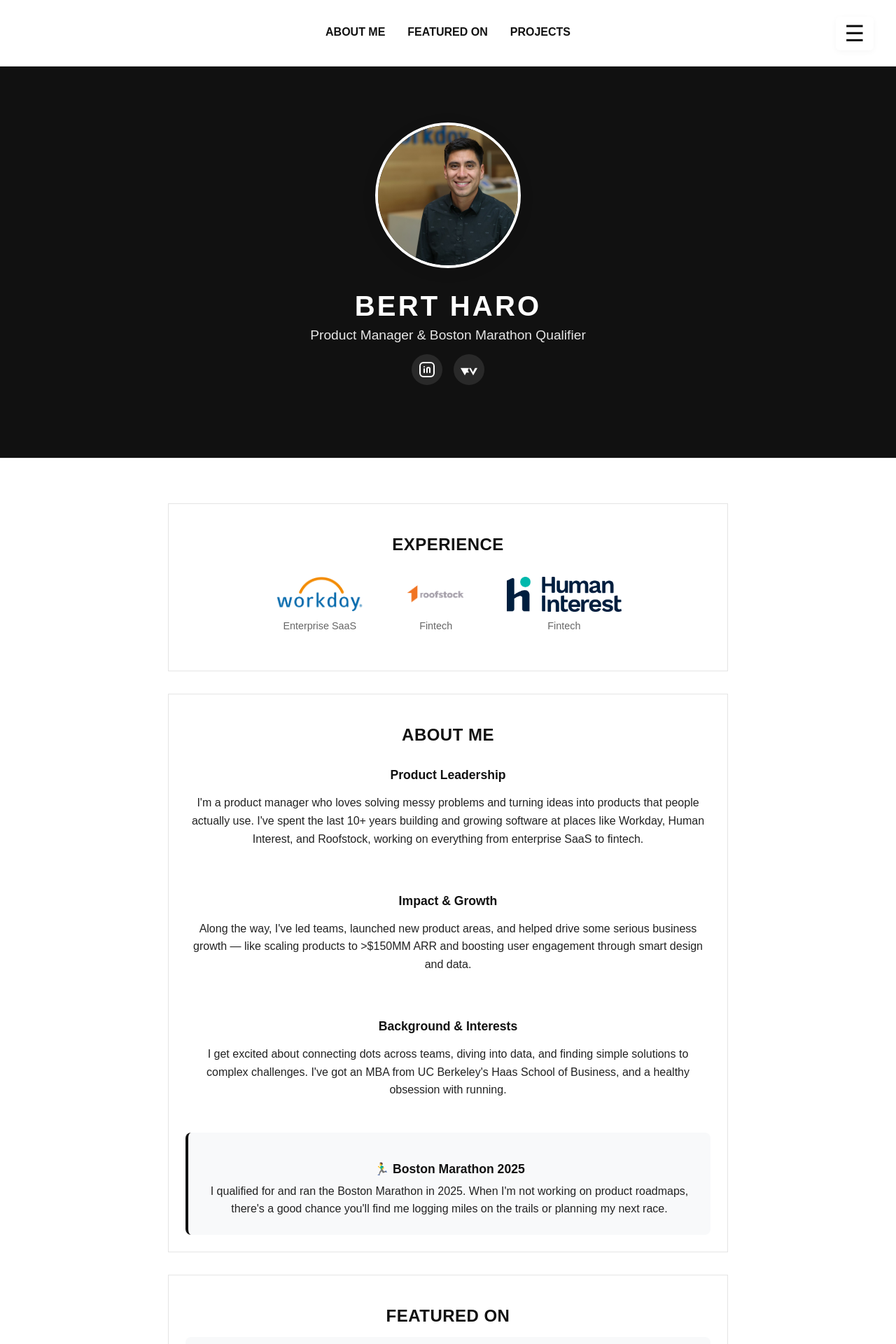
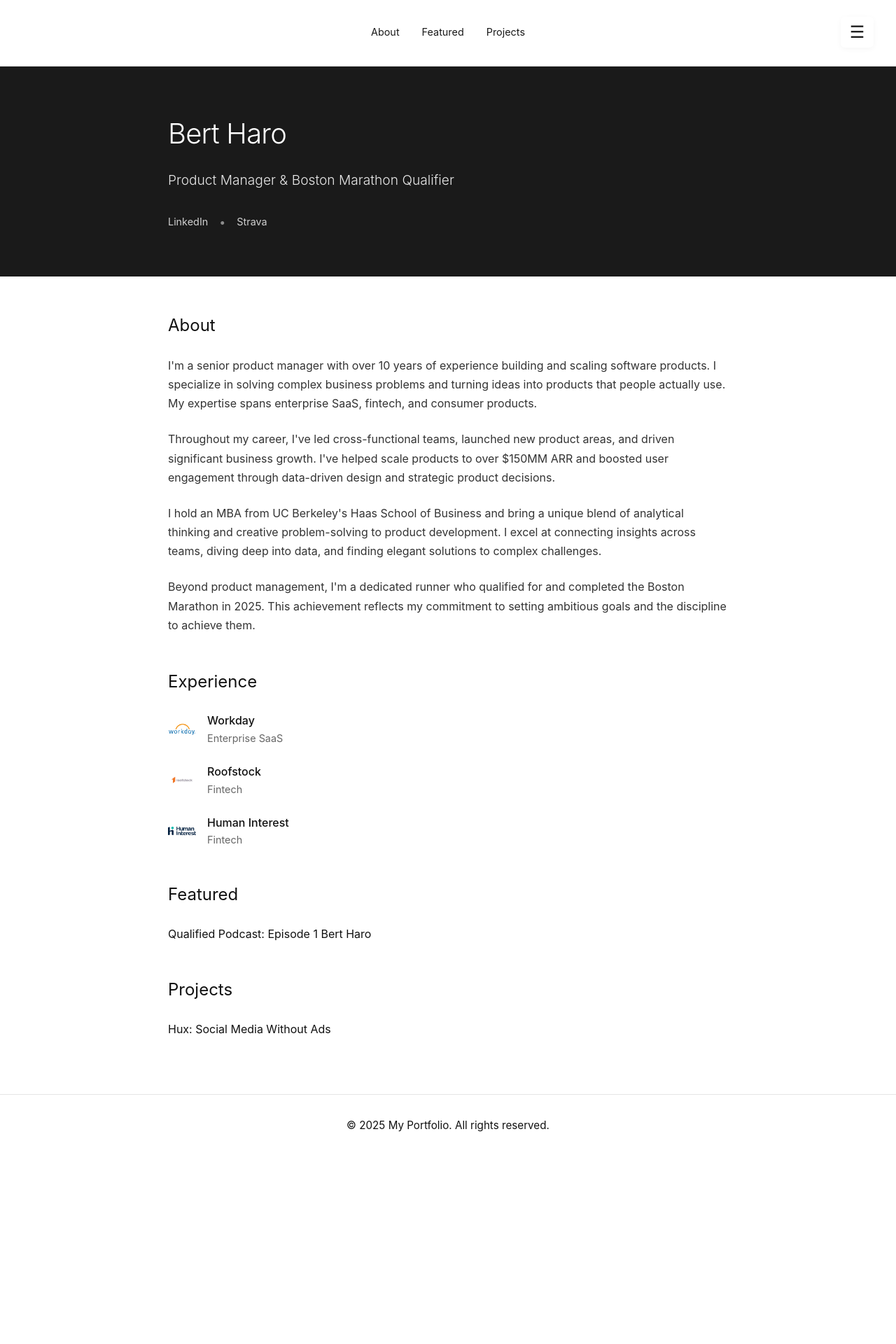
Before and after one commit to bertharo/portfolio, a React (Create React App) app: page / in a window 1280 px wide. Shown: the top 1920 px of the page at 70% size. After the commit the page ends 1651 px from the top, so only its background shows below. Built offline with nearby package versions, Linux system fonts and the light colour scheme.

Commit message:
Redesign to minimalistic academic style inspired by Dario Amodei's portfolio

```diff
--- a/src/App.js
+++ b/src/App.js
@@ -7,193 +7,164 @@ function App() {
     <div className={styles.app}>
       <Navbar />
 
-      {/* Hero Section - Clean and focused */}
+      {/* Minimalistic Hero Section */}
       <header className={styles.header}>
         <div style={{
-          display: 'flex',
-          flexDirection: 'column',
-          alignItems: 'center',
-          gap: '2rem',
-          padding: '3rem 2rem'
+          maxWidth: '800px',
+          margin: '0 auto',
+          padding: '4rem 2rem 2rem 2rem',
+          textAlign: 'left'
         }}>
-          <img src={process.env.PUBLIC_URL + '/profile-photo.jpg'} alt="Bert Haro Profile" style={{
-            width: '200px',
-            height: '200px',
-            borderRadius: '50%',
-            objectFit: 'cover',
-            border: '4px solid #fff',
-            boxShadow: '0 4px 20px rgba(0,0,0,0.1)'
-          }} />
-          <div style={{ textAlign: 'center' }}>
-            <h1 className={styles.mainTitle}>BERT HARO</h1>
+          <h1 className={styles.mainTitle} style={{
+            fontSize: '2.5rem',
+            fontWeight: '300',
+            marginBottom: '1rem',
+            color: '#fff'
+          }}>
+            Bert Haro
+          </h1>
           <p style={{
             fontSize: '1.2rem',
             color: '#fff',
-              margin: '0.5rem 0 1rem 0',
-              opacity: 0.9
+            opacity: 0.9,
+            marginBottom: '2rem',
+            fontWeight: '300'
           }}>
             Product Manager & Boston Marathon Qualifier
           </p>
           <div style={{
             display: 'flex',
-              justifyContent: 'center',
             gap: '1rem',
-              marginBottom: '1.5rem'
+            marginBottom: '2rem'
           }}>
             <a href="https://www.linkedin.com/in/bert-h-15181116/" target="_blank" rel="noopener noreferrer" style={{
               color: '#fff',
-                minWidth: '44px',
-                minHeight: '44px',
-                display: 'flex',
-                alignItems: 'center',
-                justifyContent: 'center',
-                backgroundColor: 'rgba(255,255,255,0.1)',
-                borderRadius: '50%',
-                transition: 'background-color 0.2s'
+              textDecoration: 'none',
+              fontSize: '0.9rem',
+              opacity: 0.8,
+              transition: 'opacity 0.2s'
             }} aria-label="LinkedIn">
-                <svg width="24" height="24" viewBox="0 0 24 24" fill="none" stroke="currentColor" strokeWidth="2" strokeLinecap="round" strokeLinejoin="round"><rect x="2" y="2" width="20" height="20" rx="5" ry="5"/><line x1="16" y1="11" x2="16" y2="16"/><line x1="8" y1="11" x2="8" y2="16"/><line x1="8" y1="8" x2="8" y2="8"/><line x1="12" y1="11" x2="12" y2="16"/><path d="M16 11c0-1.1-.9-2-2-2s-2 .9-2 2"/></svg>
+              LinkedIn
             </a>
+            <span style={{ color: '#fff', opacity: 0.5 }}>•</span>
             <a href="https://www.strava.com/athletes/21540517" target="_blank" rel="noopener noreferrer" style={{
               color: '#fff',
-                minWidth: '44px',
-                minHeight: '44px',
-                display: 'flex',
-                alignItems: 'center',
-                justifyContent: 'center',
-                backgroundColor: 'rgba(255,255,255,0.1)',
-                borderRadius: '50%',
-                transition: 'background-color 0.2s'
+              textDecoration: 'none',
+              fontSize: '0.9rem',
+              opacity: 0.8,
+              transition: 'opacity 0.2s'
             }} aria-label="Strava">
-                <svg width="24" height="24" viewBox="0 0 32 32" fill="none" xmlns="http://www.w3.org/2000/svg"><path d="M16 21.5l-4.5-8.5H0l8 14 8-14h-4.5l-4.5 8.5zm8 0l-4.5-8.5H16l8 14 8-14h-4.5l-4.5 8.5z" fill="currentColor"/></svg>
+              Strava
             </a>
-            </div>
           </div>
         </div>
       </header>
 
-      <main className={styles.main}>
+      <main className={styles.main} style={{ maxWidth: '800px', margin: '0 auto', padding: '2rem' }}>
 
-        {/* Experience Section - Company logos with context */}
-        <section className={styles.section}>
-          <h2 className={styles.sectionTitle}>EXPERIENCE</h2>
-          <div style={{
-            display: 'flex',
-            justifyContent: 'center',
-            alignItems: 'center',
-            gap: '3rem',
-            margin: '2rem 0',
-            flexWrap: 'wrap'
+        {/* About Section - Minimalistic */}
+        <section id="about" className={styles.section} style={{ marginBottom: '3rem' }}>
+          <h2 className={styles.sectionTitle} style={{
+            fontSize: '1.5rem',
+            fontWeight: '400',
+            marginBottom: '1.5rem',
+            color: '#111'
           }}>
-            <div style={{ textAlign: 'center' }}>
-              <img src={process.env.PUBLIC_URL + '/workday-logo.png'} alt="Workday Logo" style={{ maxHeight: '50px', width: 'auto', maxWidth: '100%', marginBottom: '0.5rem' }} />
-              <p style={{ fontSize: '0.9rem', color: '#666', margin: 0 }}>Enterprise SaaS</p>
+            About
+          </h2>
+          <div style={{ lineHeight: '1.7', color: '#333' }}>
+            <p style={{ marginBottom: '1.5rem' }}>
+              I'm a senior product manager with over 10 years of experience building and scaling software products. I specialize in solving complex business problems and turning ideas into products that people actually use. My expertise spans enterprise SaaS, fintech, and consumer products.
+            </p>
+            <p style={{ marginBottom: '1.5rem' }}>
+              Throughout my career, I've led cross-functional teams, launched new product areas, and driven significant business growth. I've helped scale products to over $150MM ARR and boosted user engagement through data-driven design and strategic product decisions.
+            </p>
+            <p style={{ marginBottom: '1.5rem' }}>
+              I hold an MBA from UC Berkeley's Haas School of Business and bring a unique blend of analytical thinking and creative problem-solving to product development. I excel at connecting insights across teams, diving deep into data, and finding elegant solutions to complex challenges.
+            </p>
+            <p>
+              Beyond product management, I'm a dedicated runner who qualified for and completed the Boston Marathon in 2025. This achievement reflects my commitment to setting ambitious goals and the discipline to achieve them.
+            </p>
           </div>
-            <div style={{ textAlign: 'center' }}>
-              <img src={process.env.PUBLIC_URL + '/roofstock-logo.png'} alt="Roofstock Logo" style={{ maxHeight: '50px', width: 'auto', maxWidth: '100%', marginBottom: '0.5rem' }} />
-              <p style={{ fontSize: '0.9rem', color: '#666', margin: 0 }}>Fintech</p>
+        </section>
+
+        {/* Experience Section - Clean list */}
+        <section className={styles.section} style={{ marginBottom: '3rem' }}>
+          <h2 className={styles.sectionTitle} style={{
+            fontSize: '1.5rem',
+            fontWeight: '400',
+            marginBottom: '1.5rem',
+            color: '#111'
+          }}>
+            Experience
+          </h2>
+          <div style={{ display: 'grid', gap: '1.5rem' }}>
+            <div style={{ display: 'flex', alignItems: 'center', gap: '1rem' }}>
+              <img src={process.env.PUBLIC_URL + '/workday-logo.png'} alt="Workday" style={{ width: '40px', height: 'auto' }} />
+              <div>
+                <div style={{ fontWeight: '500', color: '#111' }}>Workday</div>
+                <div style={{ fontSize: '0.9rem', color: '#666' }}>Enterprise SaaS</div>
               </div>
-            <div style={{ textAlign: 'center' }}>
-              <img src={process.env.PUBLIC_URL + '/human-interest-logo.png'} alt="Human Interest Logo" style={{ maxHeight: '50px', width: 'auto', maxWidth: '100%', marginBottom: '0.5rem' }} />
-              <p style={{ fontSize: '0.9rem', color: '#666', margin: 0 }}>Fintech</p>
+            </div>
+            <div style={{ display: 'flex', alignItems: 'center', gap: '1rem' }}>
+              <img src={process.env.PUBLIC_URL + '/roofstock-logo.png'} alt="Roofstock" style={{ width: '40px', height: 'auto' }} />
+              <div>
+                <div style={{ fontWeight: '500', color: '#111' }}>Roofstock</div>
+                <div style={{ fontSize: '0.9rem', color: '#666' }}>Fintech</div>
+              </div>
+            </div>
+            <div style={{ display: 'flex', alignItems: 'center', gap: '1rem' }}>
+              <img src={process.env.PUBLIC_URL + '/human-interest-logo.png'} alt="Human Interest" style={{ width: '40px', height: 'auto' }} />
+              <div>
+                <div style={{ fontWeight: '500', color: '#111' }}>Human Interest</div>
+                <div style={{ fontSize: '0.9rem', color: '#666' }}>Fintech</div>
+              </div>
             </div>
           </div>
         </section>
 
-        {/* About Section - Broken into digestible chunks */}
-        <section id="about" className={styles.section}>
-          <h2 className={styles.sectionTitle}>ABOUT ME</h2>
-          <div style={{ display: 'grid', gap: '2rem' }}>
+        {/* Featured Section - Simple link */}
+        <section id="featured" className={styles.section} style={{ marginBottom: '3rem' }}>
+          <h2 className={styles.sectionTitle} style={{
+            fontSize: '1.5rem',
+            fontWeight: '400',
+            marginBottom: '1.5rem',
+            color: '#111'
+          }}>
+            Featured
+          </h2>
           <div>
-              <h3 style={{ fontSize: '1.1rem', fontWeight: 'bold', marginBottom: '1rem', color: '#111' }}>Product Leadership</h3>
-              <p className={styles.sectionText}>
-                I'm a product manager who loves solving messy problems and turning ideas into products that people actually use. I've spent the last 10+ years building and growing software at places like Workday, Human Interest, and Roofstock, working on everything from enterprise SaaS to fintech.
-              </p>
-            </div>
-            <div>
-              <h3 style={{ fontSize: '1.1rem', fontWeight: 'bold', marginBottom: '1rem', color: '#111' }}>Impact & Growth</h3>
-              <p className={styles.sectionText}>
-                Along the way, I've led teams, launched new product areas, and helped drive some serious business growth — like scaling products to &gt;$150MM ARR and boosting user engagement through smart design and data.
-              </p>
-            </div>
-            <div>
-              <h3 style={{ fontSize: '1.1rem', fontWeight: 'bold', marginBottom: '1rem', color: '#111' }}>Background & Interests</h3>
-              <p className={styles.sectionText}>
-                I get excited about connecting dots across teams, diving into data, and finding simple solutions to complex challenges. I've got an MBA from UC Berkeley's Haas School of Business, and a healthy obsession with running.
-              </p>
-            </div>
-            <div style={{
-              backgroundColor: '#f8f9fa',
-              padding: '1.5rem',
-              borderRadius: '8px',
-              borderLeft: '4px solid #111'
+            <a href="https://creators.spotify.com/pod/profile/lee-greathouse/episodes/Episode-1-Bert-Haro-e322smi" target="_blank" rel="noopener noreferrer" style={{
+              color: '#111',
+              textDecoration: 'none',
+              fontSize: '1rem',
+              fontWeight: '400',
+              transition: 'opacity 0.2s'
             }}>
-              <h3 style={{ fontSize: '1.1rem', fontWeight: 'bold', marginBottom: '0.5rem', color: '#111' }}>🏃‍♂️ Boston Marathon 2025</h3>
-              <p className={styles.sectionText} style={{ margin: 0 }}>
-                I qualified for and ran the Boston Marathon in 2025. When I'm not working on product roadmaps, there's a good chance you'll find me logging miles on the trails or planning my next race.
-              </p>
-            </div>
-          </div>
-        </section>
-
-        {/* Featured Section - Enhanced with context */}
-        <section id="featured" className={styles.section}>
-          <h2 className={styles.sectionTitle}>FEATURED ON</h2>
-          <div style={{
-            backgroundColor: '#f8f9fa',
-            padding: '2rem',
-            borderRadius: '8px',
-            textAlign: 'center'
-          }}>
-            <h3 style={{ fontSize: '1.1rem', fontWeight: 'bold', marginBottom: '1rem', color: '#111' }}>Qualified Podcast</h3>
-            <p style={{ color: '#666', marginBottom: '1.5rem' }}>
-              Listen to my conversation about product management, running, and building successful products
-            </p>
-            <a href="https://creators.spotify.com/pod/profile/lee-greathouse/episodes/Episode-1-Bert-Haro-e322smi" target="_blank" rel="noopener noreferrer" style={{
-              fontWeight: 'bold',
-              color: '#fff',
-              backgroundColor: '#111',
-              padding: '0.75rem 1.5rem',
-              borderRadius: '6px',
-              textDecoration: 'none',
-              transition: 'background-color 0.2s',
-              minHeight: '44px',
-              display: 'flex',
-              alignItems: 'center',
-              justifyContent: 'center'
-            }}>
-              Listen to Episode 1
+              Qualified Podcast: Episode 1 Bert Haro
             </a>
           </div>
         </section>
 
-        {/* Projects Section - Enhanced with description */}
-        <section id="projects" className={styles.section}>
-          <h2 className={styles.sectionTitle}>PROJECTS</h2>
-          <div style={{
-            backgroundColor: '#f8f9fa',
-            padding: '2rem',
-            borderRadius: '8px'
+        {/* Projects Section - Clean list */}
+        <section id="projects" className={styles.section} style={{ marginBottom: '3rem' }}>
+          <h2 className={styles.sectionTitle} style={{
+            fontSize: '1.5rem',
+            fontWeight: '400',
+            marginBottom: '1.5rem',
+            color: '#111'
           }}>
-            <h3 style={{ fontSize: '1.1rem', fontWeight: 'bold', marginBottom: '0.5rem', color: '#111' }}>
+            Projects
+          </h2>
+          <div>
+            <a href="https://myhux.com/" target="_blank" rel="noopener noreferrer" style={{
+              color: '#111',
+              textDecoration: 'none',
+              fontSize: '1rem',
+              fontWeight: '400',
+              transition: 'opacity 0.2s'
+            }}>
               Hux: Social Media Without Ads
-            </h3>
-            <p style={{ color: '#666', marginBottom: '1.5rem' }}>
-              A social media platform focused on authentic connections without the distraction of advertisements
-            </p>
-            <a href="https://myhux.com/" target="_blank" rel="noopener noreferrer" style={{
-              fontWeight: 'bold',
-              color: '#fff',
-              backgroundColor: '#111',
-              padding: '0.75rem 1.5rem',
-              borderRadius: '6px',
-              textDecoration: 'none',
-              transition: 'background-color 0.2s',
-              minHeight: '44px',
-              display: 'flex',
-              alignItems: 'center',
-              justifyContent: 'center'
-            }}>
-              Visit Hux
             </a>
           </div>
         </section>
--- a/src/App.module.css
+++ b/src/App.module.css
@@ -1,11 +1,11 @@
 :root {
-  --color-bg: #f9f9f9;
-  --color-header-bg: #282c34;
+  --color-bg: #ffffff;
+  --color-header-bg: #1a1a1a;
   --color-header-text: #fff;
   --color-section-bg: #fff;
-  --color-section-title: #282c34;
-  --color-section-text: #444;
-  --color-shadow: 0 2px 8px rgba(0,0,0,0.05);
+  --color-section-title: #1a1a1a;
+  --color-section-text: #333;
+  --color-shadow: none;
 }
 
 .dark {
@@ -19,136 +19,138 @@
 }
 
 .app {
-  text-align: center;
-  font-family: Arial, sans-serif;
+  text-align: left;
+  font-family: -apple-system, BlinkMacSystemFont, 'Segoe UI', Roboto, Oxygen, Ubuntu, Cantarell, sans-serif;
   background: #fff;
   min-height: 100vh;
-  color: #111;
+  color: #333;
+  line-height: 1.6;
 }
 
 .header {
-  background: #111;
-  padding: 2rem;
+  background: #1a1a1a;
   color: #fff;
-  border-bottom: 1px solid #e5e5e5;
+  border-bottom: none;
 }
 
 .mainTitle {
   color: #fff;
   font-size: 2.5rem;
-  font-weight: bold;
-  letter-spacing: 0.08em;
+  font-weight: 300;
+  letter-spacing: -0.02em;
   margin: 0;
 }
 
 .main {
-  padding: 2rem;
+  padding: 0;
   max-width: 800px;
   margin: 0 auto;
 }
 
 .section {
   background: #fff;
-  margin: 2rem 0;
-  padding: 1.5rem;
+  margin: 0;
+  padding: 0;
   border-radius: 0;
-  border: 1px solid #e5e5e5;
+  border: none;
   box-shadow: none;
 }
 
 .allCapsTitle {
-  font-weight: bold;
-  text-transform: uppercase;
-  letter-spacing: 0.04em;
+  font-weight: 400;
+  text-transform: none;
+  letter-spacing: 0;
 }
 
 .sectionTitle {
-  color: #111;
+  color: #1a1a1a;
   margin-bottom: 1rem;
-  font-weight: bold;
-  letter-spacing: 0.02em;
-  text-transform: uppercase;
+  font-weight: 400;
+  letter-spacing: 0;
+  text-transform: none;
+  font-size: 1.5rem;
 }
 
 .blogSection {
   background: #fff;
-  margin: 2rem 0;
-  padding: 1.5rem;
+  margin: 0;
+  padding: 0;
   border-radius: 0;
-  border: 1px solid #e5e5e5;
+  border: none;
   box-shadow: none;
 }
 
 .sectionText {
-  color: #222;
-  line-height: 1.6;
+  color: #333;
+  line-height: 1.7;
+  font-weight: 400;
 }
 
 /* Tablet styles */
 @media (max-width: 768px) {
   .main {
-    padding: 1.5rem;
+    padding: 0 1.5rem;
   }
   .section {
-    padding: 1.25rem;
-    margin: 1.5rem 0;
+    padding: 0;
+    margin: 0;
   }
   .header {
-    padding: 1.5rem;
+    padding: 2rem 1.5rem;
   }
   .mainTitle {
-    font-size: 2.2rem;
+    font-size: 2rem;
   }
 }
 
 /* Mobile styles */
 @media (max-width: 600px) {
   .main {
-    padding: 1rem;
+    padding: 0 1rem;
   }
   .section {
-    padding: 1rem;
-    margin: 1rem 0;
+    padding: 0;
+    margin: 0;
   }
   .header {
-    padding: 1.25rem;
+    padding: 1.5rem 1rem;
   }
   .mainTitle {
     font-size: 1.8rem;
-    letter-spacing: 0.06em;
+    letter-spacing: -0.01em;
   }
   .sectionTitle {
-    font-size: 1.1rem;
+    font-size: 1.3rem;
     margin-bottom: 0.75rem;
   }
   .sectionText {
     font-size: 0.95rem;
-    line-height: 1.5;
+    line-height: 1.6;
   }
 }
 
 /* Small mobile styles */
 @media (max-width: 480px) {
   .main {
-    padding: 0.75rem;
+    padding: 0 0.75rem;
   }
   .section {
-    padding: 0.75rem;
-    margin: 0.75rem 0;
+    padding: 0;
+    margin: 0;
   }
   .header {
-    padding: 1rem;
+    padding: 1rem 0.75rem;
   }
   .mainTitle {
     font-size: 1.6rem;
-    letter-spacing: 0.05em;
+    letter-spacing: 0;
   }
   .sectionTitle {
-    font-size: 1rem;
+    font-size: 1.2rem;
     margin-bottom: 0.5rem;
   }
   .sectionText {
     font-size: 0.9rem;
-    line-height: 1.4;
+    line-height: 1.5;
   }
 }
--- a/src/Navbar.js
+++ b/src/Navbar.js
@@ -14,9 +14,9 @@ const Navbar = () => {
         <span className={styles.menuIcon}>&#9776;</span>
       </button>
       <ul className={`${styles.navList} ${open ? styles.open : ''}`}>
-        <li><a className={styles.navLink} href="#about"><strong>ABOUT ME</strong></a></li>
-        <li><a className={styles.navLink} href="#featured"><strong>FEATURED ON</strong></a></li>
-        <li><a className={styles.navLink} href="#projects"><strong>PROJECTS</strong></a></li>
+        <li><a className={styles.navLink} href="#about">About</a></li>
+        <li><a className={styles.navLink} href="#featured">Featured</a></li>
+        <li><a className={styles.navLink} href="#projects">Projects</a></li>
       </ul>
     </nav>
   );
--- a/src/Navbar.module.css
+++ b/src/Navbar.module.css
@@ -10,8 +10,8 @@
   display: none;
   background: none;
   border: none;
-  font-size: 2rem;
-  color: #111;
+  font-size: 1.5rem;
+  color: #1a1a1a;
   cursor: pointer;
   position: fixed;
   top: 1.5rem;
@@ -30,7 +30,7 @@
 
 .menuIcon {
   display: inline-block;
-  font-size: 2rem;
+  font-size: 1.5rem;
   line-height: 1;
 }
 
@@ -76,9 +76,9 @@
 }
 
 .navLink {
-  color: #111;
+  color: #1a1a1a;
   text-decoration: none;
-  font-weight: 500;
+  font-weight: 400;
   transition: all 0.2s ease;
   border-bottom: 2px solid transparent;
   padding: 0.5rem 0;
@@ -86,10 +86,11 @@
   display: flex;
   align-items: center;
   justify-content: center;
+  font-size: 0.9rem;
 }
 
 .navLink:hover {
-  border-bottom: 2px solid #111;
+  border-bottom: 2px solid #1a1a1a;
 }
 
 @media (max-width: 600px) {
@@ -97,7 +98,7 @@
     top: 1rem;
     right: 1rem;
     padding: 0.4rem 0.6rem;
-    font-size: 1.8rem;
+    font-size: 1.3rem;
   }
   .navList {
     gap: 1rem;
@@ -106,7 +107,7 @@
     padding: 0.75rem 0;
   }
   .navLink {
-    font-size: 0.95rem;
+    font-size: 0.85rem;
     padding: 0.75rem 0;
   }
 }
@@ -116,7 +117,7 @@
     top: 0.75rem;
     right: 0.75rem;
     padding: 0.3rem 0.5rem;
-    font-size: 1.6rem;
+    font-size: 1.2rem;
   }
   .navList {
     gap: 0.75rem;
@@ -125,7 +126,7 @@
     padding: 0.5rem 0;
   }
   .navLink {
-    font-size: 0.9rem;
+    font-size: 0.8rem;
     padding: 0.6rem 0;
   }
 }
```
Lines whose indentation alone changed are shown as unchanged.
